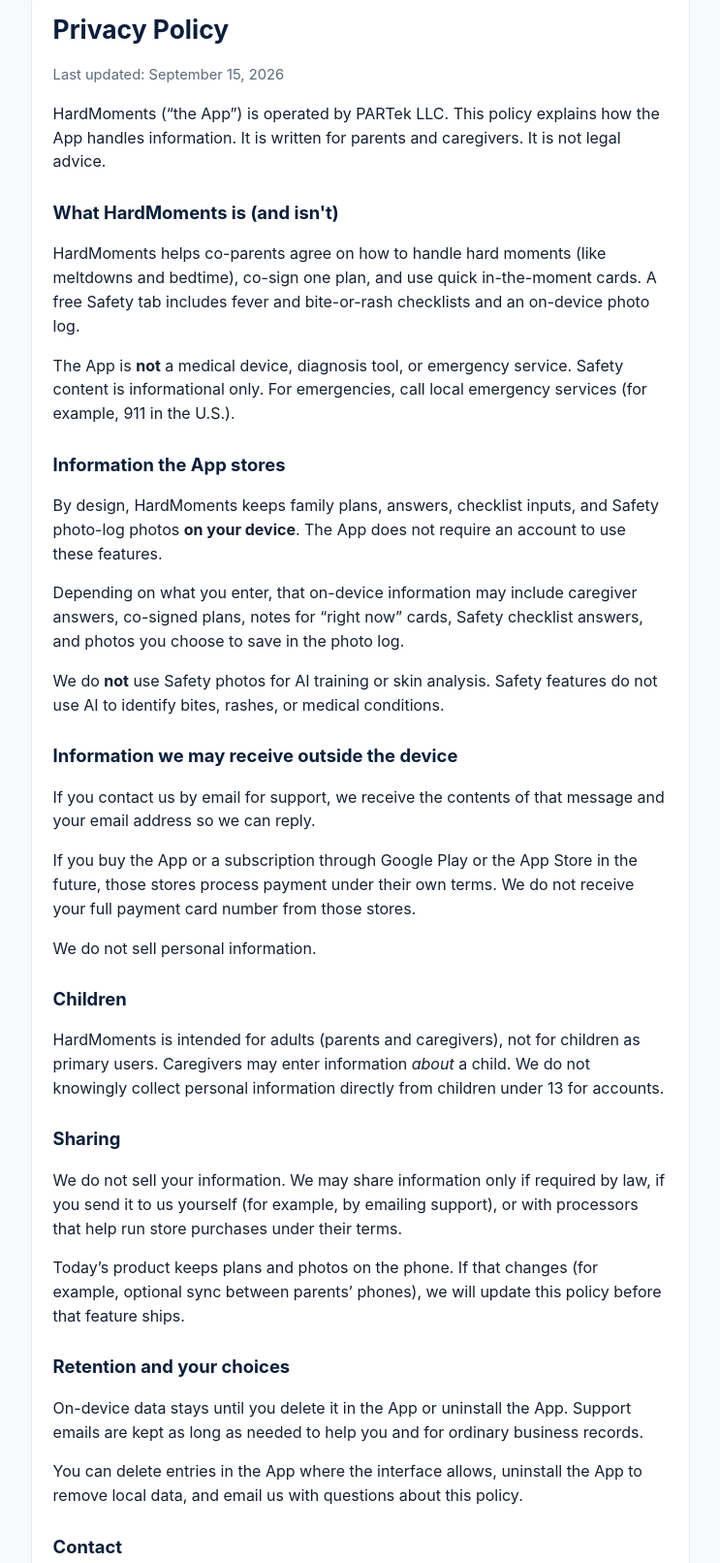
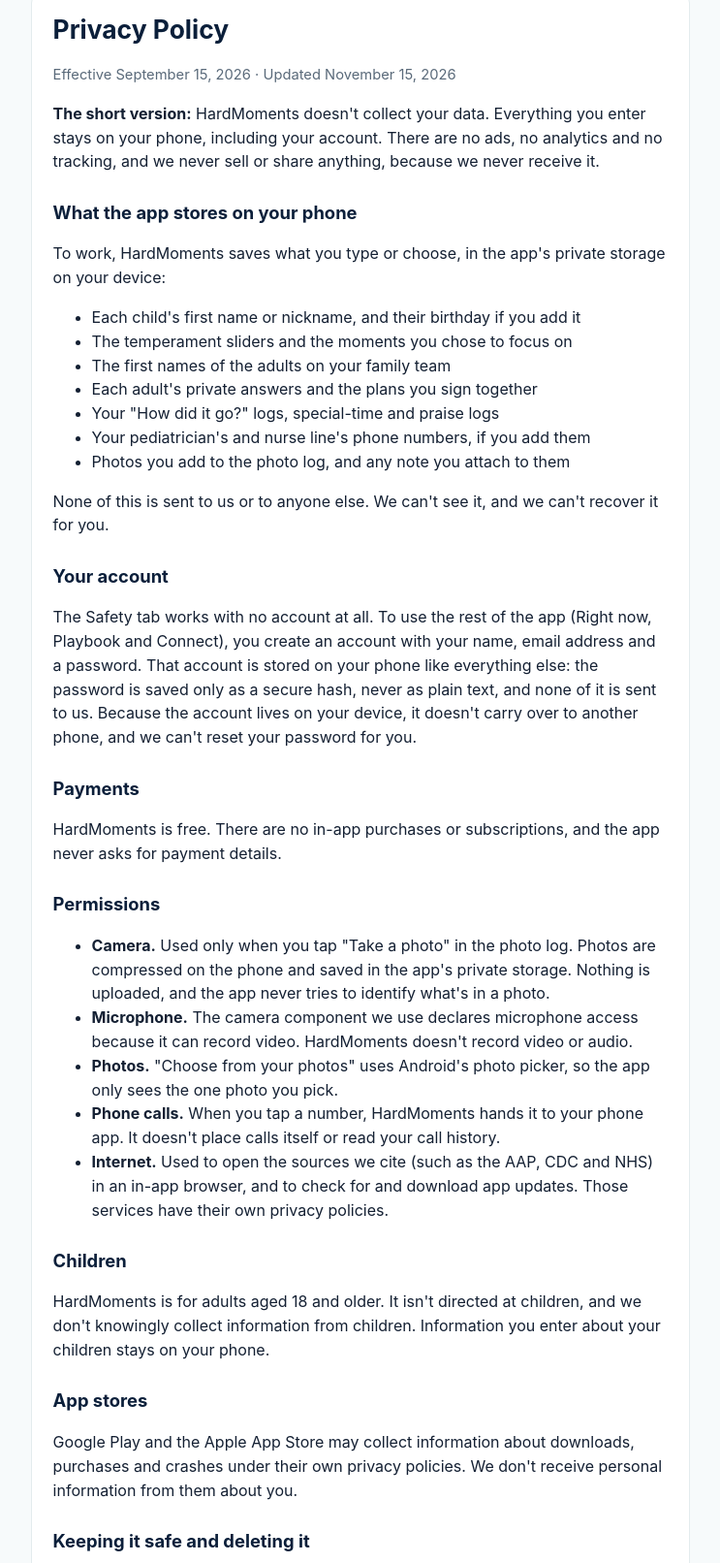
Before and after one commit to prosenthal828/hardmoments-site, a plain HTML site: page privacy.html in a window 1280 px wide. Shown: the part 173-1785 px from the top of the page at 97% size, without its empty margins (268-1011 px from the left). Drawn offline with Linux system fonts and the light colour scheme.

Commit message:
Free on Google Play; accurate privacy policy (on-device account, no billing, update checks); PARqore brand
Co-Authored-By: Claude Opus 5.5 <noreply@anthropic.com>

```diff
--- a/privacy.html
+++ b/privacy.html
@@ -30,40 +30,57 @@ h1{font-size:1.65rem;margin:0 0 .5rem;color:var(--navy)} h2{font-size:1.15rem;ma
 <main>
 <article class="card">
   <h1>Privacy Policy</h1>
-  <p class="muted">Last updated: September 15, 2026</p>
-  <p>HardMoments (“the App”) is operated by PARTek LLC. This policy explains how the App handles information. It is written for parents and caregivers. It is not legal advice.</p>
+  <p class="muted">Effective September 15, 2026 · Updated November 15, 2026</p>
 
-  <h2>What HardMoments is (and isn't)</h2>
-  <p>HardMoments helps co-parents agree on how to handle hard moments (like meltdowns and bedtime), co-sign one plan, and use quick in-the-moment cards. A free Safety tab includes fever and bite-or-rash checklists and an on-device photo log.</p>
-  <p>The App is <strong>not</strong> a medical device, diagnosis tool, or emergency service. Safety content is informational only. For emergencies, call local emergency services (for example, 911 in the U.S.).</p>
+  <p><strong>The short version:</strong> HardMoments doesn't collect your data. Everything you enter stays on your phone, including your account. There are no ads, no analytics and no tracking, and we never sell or share anything, because we never receive it.</p>
 
-  <h2>Information the App stores</h2>
-  <p>By design, HardMoments keeps family plans, answers, checklist inputs, and Safety photo-log photos <strong>on your device</strong>. The App does not require an account to use these features.</p>
-  <p>Depending on what you enter, that on-device information may include caregiver answers, co-signed plans, notes for “right now” cards, Safety checklist answers, and photos you choose to save in the photo log.</p>
-  <p>We do <strong>not</strong> use Safety photos for AI training or skin analysis. Safety features do not use AI to identify bites, rashes, or medical conditions.</p>
+  <h2>What the app stores on your phone</h2>
+  <p>To work, HardMoments saves what you type or choose, in the app's private storage on your device:</p>
+  <ul>
+    <li>Each child's first name or nickname, and their birthday if you add it</li>
+    <li>The temperament sliders and the moments you chose to focus on</li>
+    <li>The first names of the adults on your family team</li>
+    <li>Each adult's private answers and the plans you sign together</li>
+    <li>Your "How did it go?" logs, special-time and praise logs</li>
+    <li>Your pediatrician's and nurse line's phone numbers, if you add them</li>
+    <li>Photos you add to the photo log, and any note you attach to them</li>
+  </ul>
+  <p>None of this is sent to us or to anyone else. We can't see it, and we can't recover it for you.</p>
 
-  <h2>Information we may receive outside the device</h2>
-  <p>If you contact us by email for support, we receive the contents of that message and your email address so we can reply.</p>
-  <p>If you buy the App or a subscription through Google Play or the App Store in the future, those stores process payment under their own terms. We do not receive your full payment card number from those stores.</p>
-  <p>We do not sell personal information.</p>
+  <h2>Your account</h2>
+  <p>The Safety tab works with no account at all. To use the rest of the app (Right now, Playbook and Connect), you create an account with your name, email address and a password. That account is stored on your phone like everything else: the password is saved only as a secure hash, never as plain text, and none of it is sent to us. Because the account lives on your device, it doesn't carry over to another phone, and we can't reset your password for you.</p>
+
+  <h2>Payments</h2>
+  <p>HardMoments is free. There are no in-app purchases or subscriptions, and the app never asks for payment details.</p>
+
+  <h2>Permissions</h2>
+  <ul>
+    <li><strong>Camera.</strong> Used only when you tap "Take a photo" in the photo log. Photos are compressed on the phone and saved in the app's private storage. Nothing is uploaded, and the app never tries to identify what's in a photo.</li>
+    <li><strong>Microphone.</strong> The camera component we use declares microphone access because it can record video. HardMoments doesn't record video or audio.</li>
+    <li><strong>Photos.</strong> "Choose from your photos" uses Android's photo picker, so the app only sees the one photo you pick.</li>
+    <li><strong>Phone calls.</strong> When you tap a number, HardMoments hands it to your phone app. It doesn't place calls itself or read your call history.</li>
+    <li><strong>Internet.</strong> Used to open the sources we cite (such as the AAP, CDC and NHS) in an in-app browser, and to check for and download app updates. Those services have their own privacy policies.</li>
+  </ul>
 
   <h2>Children</h2>
-  <p>HardMoments is intended for adults (parents and caregivers), not for children as primary users. Caregivers may enter information <em>about</em> a child. We do not knowingly collect personal information directly from children under 13 for accounts.</p>
+  <p>HardMoments is for adults aged 18 and older. It isn't directed at children, and we don't knowingly collect information from children. Information you enter about your children stays on your phone.</p>
 
-  <h2>Sharing</h2>
-  <p>We do not sell your information. We may share information only if required by law, if you send it to us yourself (for example, by emailing support), or with processors that help run store purchases under their terms.</p>
-  <p>Today’s product keeps plans and photos on the phone. If that changes (for example, optional sync between parents’ phones), we will update this policy before that feature ships.</p>
+  <h2>App stores</h2>
+  <p>Google Play and the Apple App Store may collect information about downloads, purchases and crashes under their own privacy policies. We don't receive personal information from them about you.</p>
 
-  <h2>Retention and your choices</h2>
-  <p>On-device data stays until you delete it in the App or uninstall the App. Support emails are kept as long as needed to help you and for ordinary business records.</p>
-  <p>You can delete entries in the App where the interface allows, uninstall the App to remove local data, and email us with questions about this policy.</p>
+  <h2>Keeping it safe and deleting it</h2>
+  <p>Your information is protected by your phone's own security, so we recommend using a screen lock. You can delete individual photos in the app. Uninstalling HardMoments, or clearing its storage in your phone's settings, permanently deletes everything it saved, including your account.</p>
+
+  <h2>Not medical advice</h2>
+  <p>HardMoments isn't a medical service and doesn't diagnose anything. Its safety checklists are based on published guidance to help you decide when to call your doctor. In an emergency, call 911.</p>
+
+  <h2>Changes</h2>
+  <p>If this policy changes, we'll update this page and the date at the top. If HardMoments ever starts sending any information off your phone, we'll say so here before that version is released.</p>
 
   <h2>Contact</h2>
-  <p>PARTek LLC<br />
-  Email: <a href="mailto:support@hardmoments.app">support@hardmoments.app</a><br />
-  Web: <a href="https://hardmoments.app">https://hardmoments.app</a></p>
+  <p>HardMoments is made by PARqore. Questions: <a href="mailto:support@hardmoments.app">support@hardmoments.app</a></p>
 </article>
 </main>
-<footer>© 2026 PARTek LLC · HardMoments is for parents and caregivers (adults 18+). Not a medical service.</footer>
+<footer>© 2026 PARqore · HardMoments is for parents and caregivers (adults 18+). Not a medical service.</footer>
 </body>
 </html>
```
Also changed, not shown: index.html (+3 -2 lines), preview/index.html (+1 -1 lines), support.html (+1 -1 lines).
